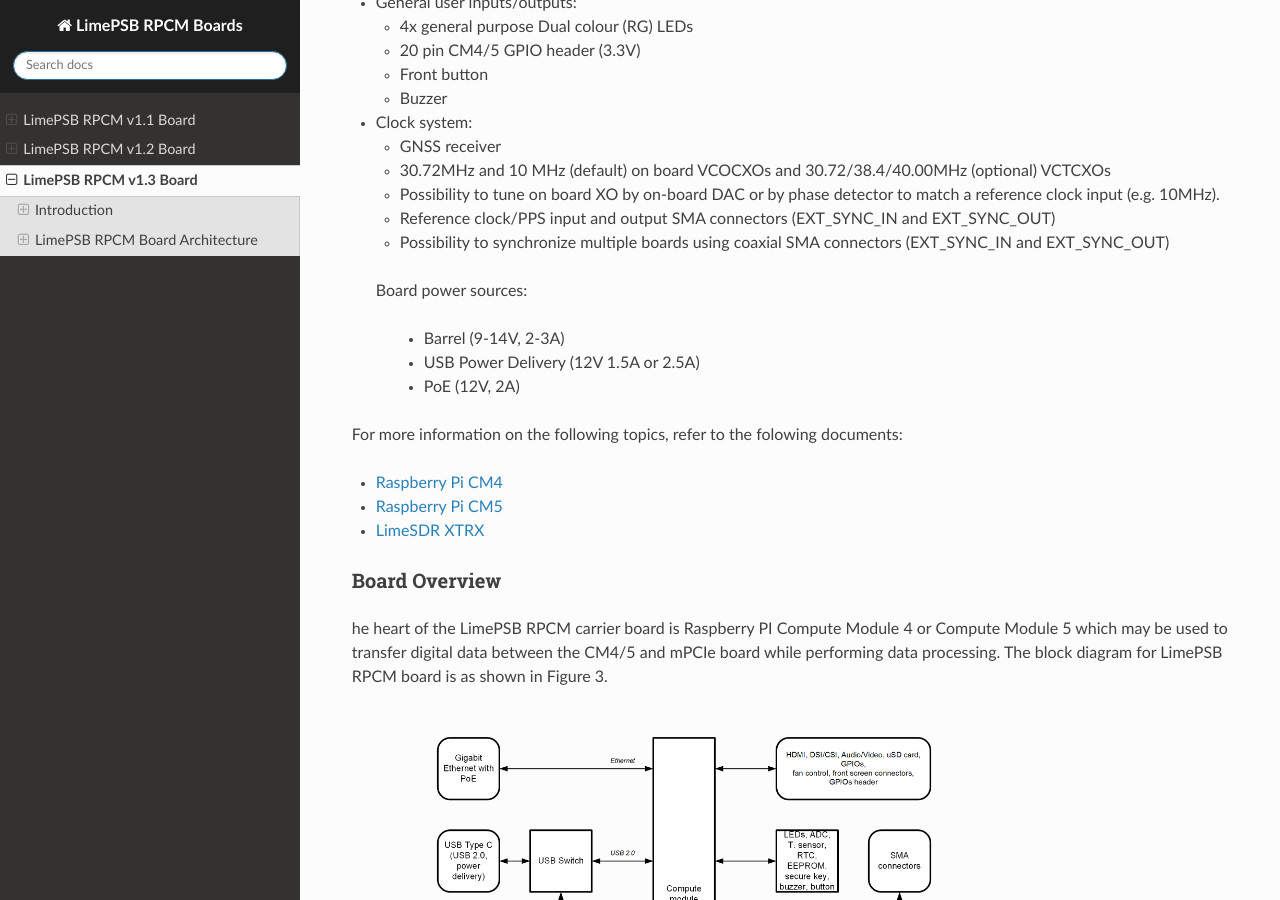
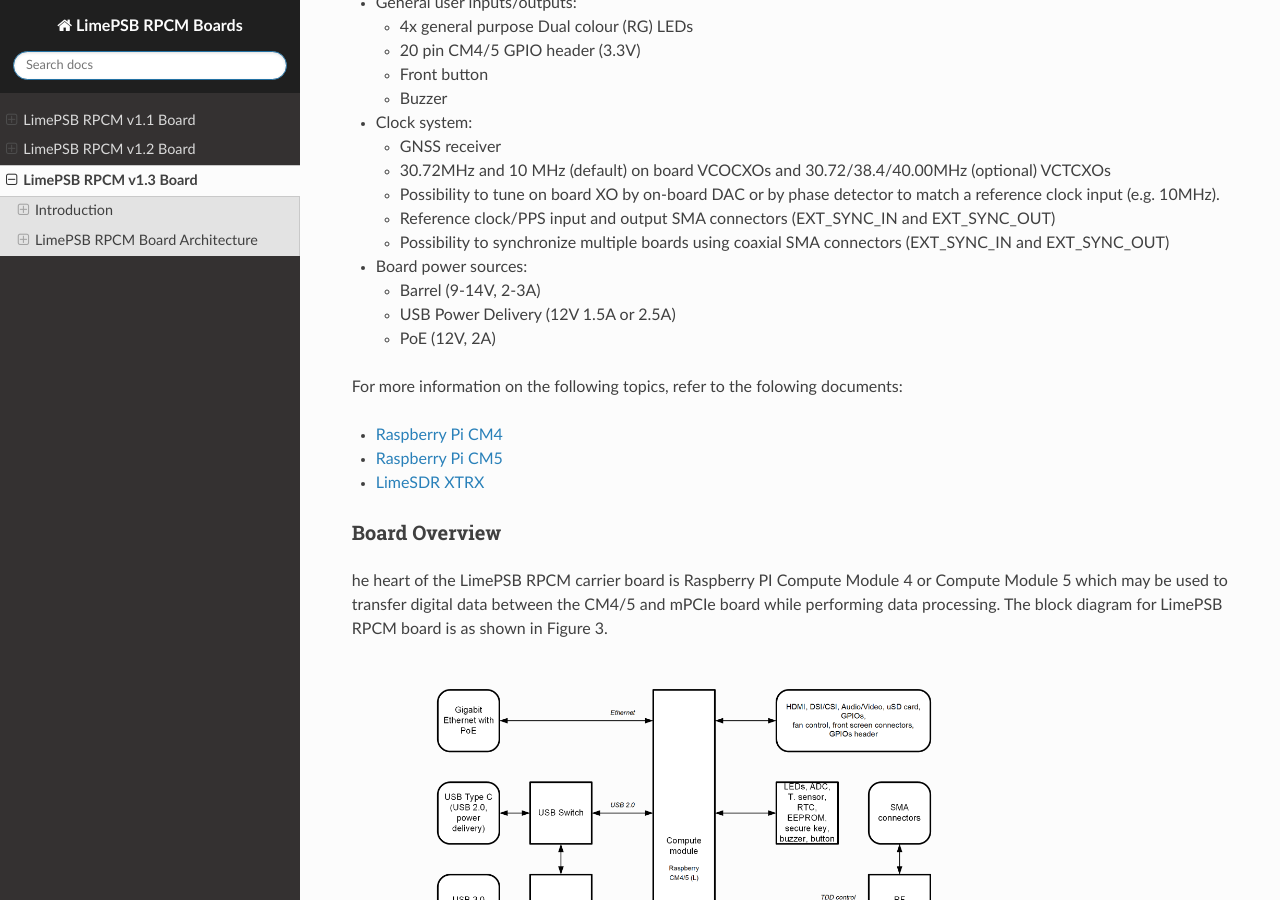
Before and after one commit to myriadrf/LimePSB-RPCM, a Sphinx documentation site: the page built from docs/v1.3/index.rst, in a window 1280 px wide and 900 px high, scrolled down 2108 px. Built offline with Sphinx 7.4.7 and the Read the Docs theme 3.1.0, drawn with Linux system fonts in a browser that asks for light colours.

```diff
--- a/docs/v1.3/index.rst
+++ b/docs/v1.3/index.rst
@@ -73,7 +73,7 @@ The LimePSB RPCM is carrier board for Raspberry Pi Compute Module 4 or 5 (CM4 or
   * Reference clock/PPS input and output SMA connectors (EXT_SYNC_IN and EXT_SYNC_OUT)
   * Possibility to synchronize multiple boards using coaxial SMA connectors  (EXT_SYNC_IN and EXT_SYNC_OUT)
 
- Board power sources:
+* Board power sources:
 
   * Barrel (9-14V, 2-3A)
   * USB Power Delivery (12V 1.5A or 2.5A)
```
